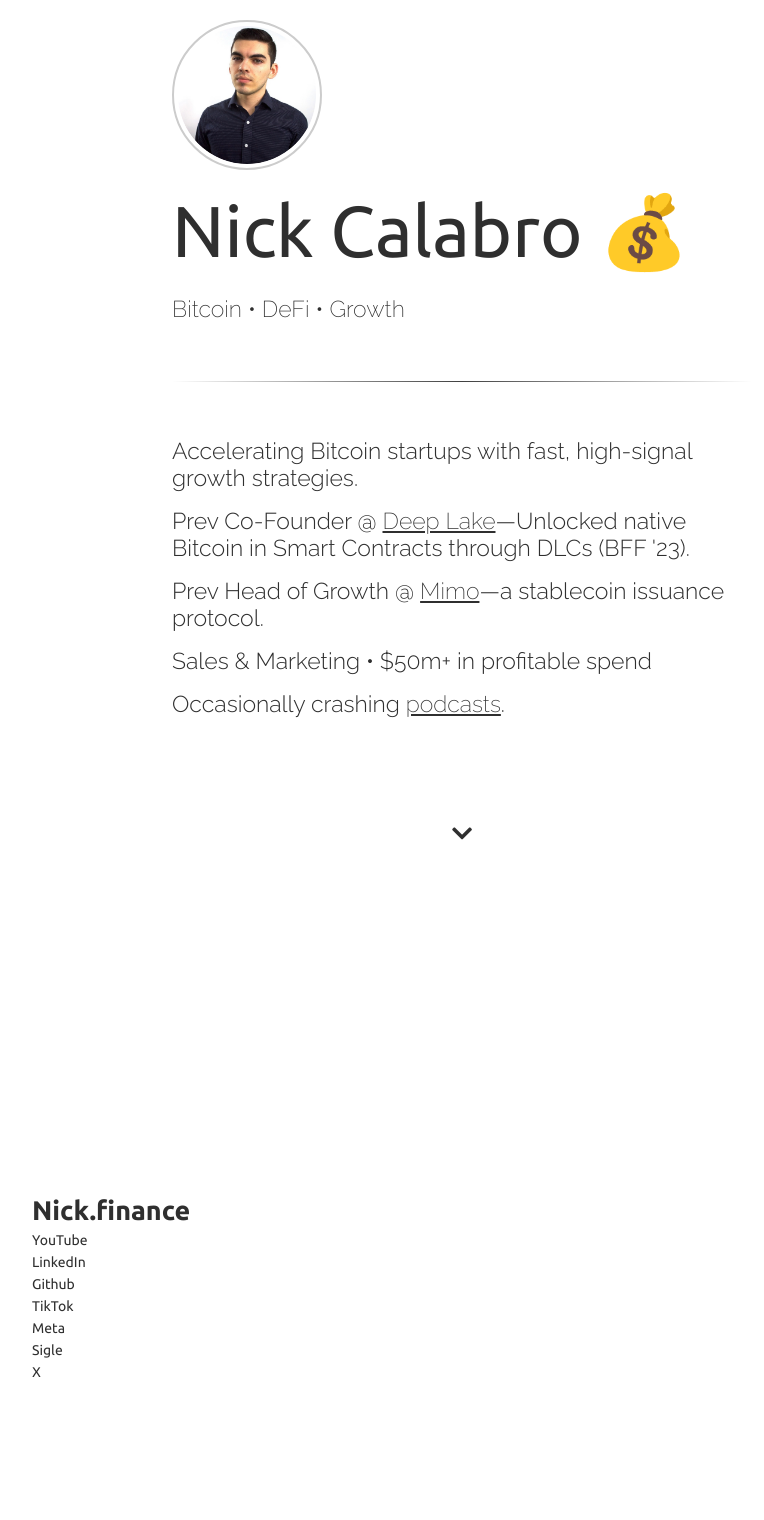
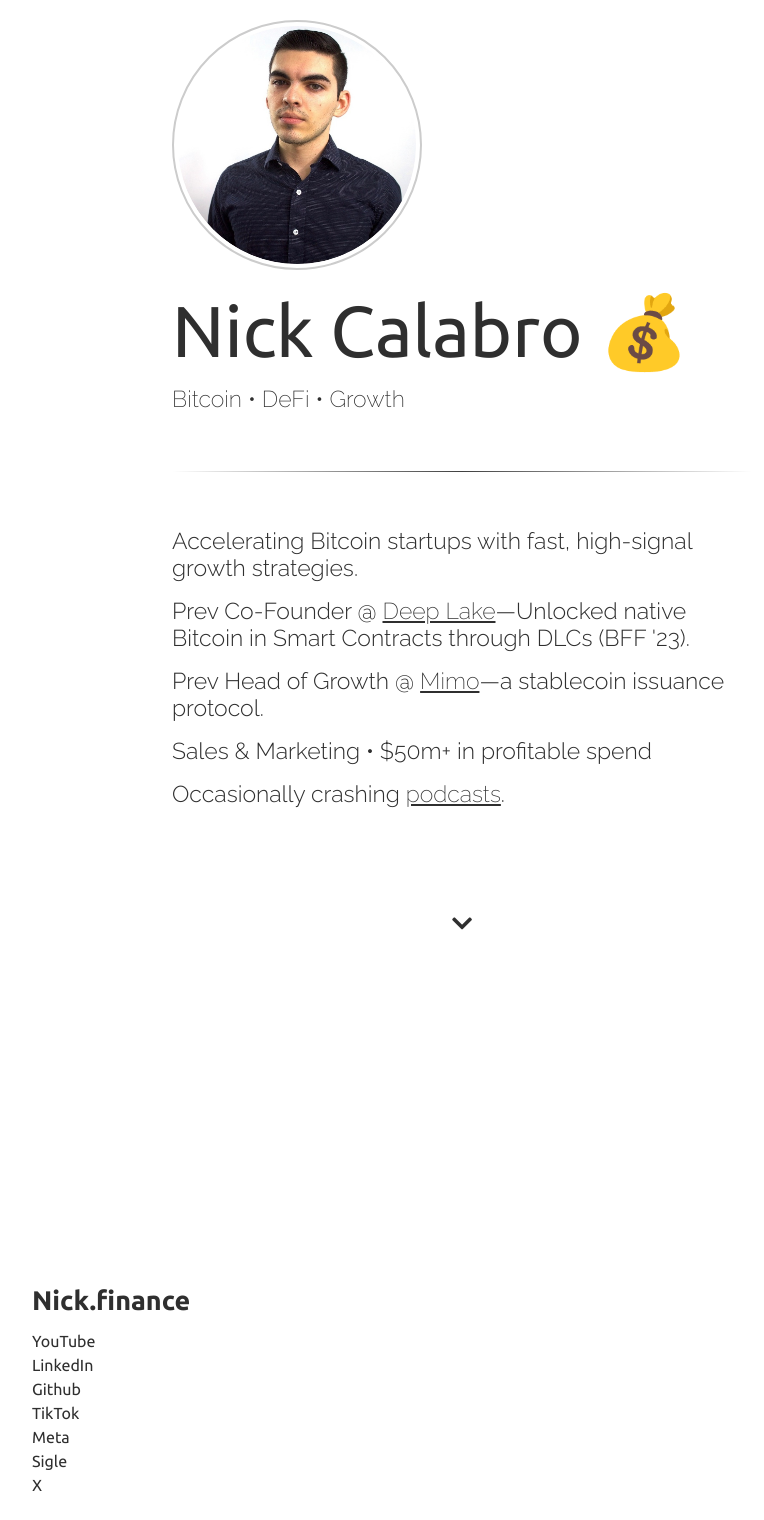
Before and after one commit to NickCalabs/nick.finance, a plain HTML site: page index.html in a window 1280 px wide. Shown: the whole page, without its empty margins (178-942 px from the left). Before the commit the page ends 1403 px from the top, so only its background shows below. Drawn offline with Linux system fonts and the light colour scheme.

Commit message:
update style

```diff
--- a/index.html
+++ b/index.html
@@ -12,7 +12,7 @@
 <body>
 
 <div class="content-area">
-    <img src="nickpic.jpg" alt="Nick Calabro" id="profile-image" class="profile-image">
+    <img src="nickpic.jpg" alt="Nick Calabro" id="profile-image" class="profile-image expanded">
     <h1 class="head-head">Nick Calabro 💰</h1>
     <h2 class="sub-head">Bitcoin • DeFi • Growth</h2>
 
@@ -54,14 +54,6 @@
 document.getElementById('profile-image').onclick = function() {
     this.classList.toggle('expanded');
 
-    document.getElementById('profile-image').addEventListener('click', function() {
-    this.classList.toggle('expanded');
-});
-document.getElementById('profile-image').addEventListener('touchstart', function(event) {
-    this.classList.toggle('expanded');
-    event.preventDefault(); // Prevents additional mouse events on touch devices
-});
-
 };
 </script>
 
--- a/style.css
+++ b/style.css
@@ -40,7 +40,6 @@ p {
     font-size: 23px;
     color: #2f2f2f;
     font-weight: 200;
-    padding-top: 10px;
 }
 
 a {
@@ -160,7 +159,7 @@ h2 {
 }
 
 #profile-image.expanded {
-    max-width: 300px; /* Adjust as needed for the expanded image */
+    max-width: 250px; /* Adjust as needed for the expanded image */
 }
 
 .html-arrow {
@@ -171,6 +170,7 @@ h2 {
 
 .footer-area {
     margin: 0 auto;
+    margin-bottom: 100px;
     max-width: 900px; /* Adjust for a wider footer */
     padding: 20px;
 }
@@ -181,8 +181,8 @@ h2 {
 }
 
 .footer-area li {
-    font-size: 14px;
-    line-height: 22px;
+    font-size: 16px;
+    line-height: 24px;
 }
 
 .footer-area a {
@@ -200,6 +200,10 @@ h2 {
     text-decoration: none;
 }
 
+.footer-area h3 {
+    padding-bottom: 10px;
+}
+
 
 @media (max-width: 768px) {
     .content-area, .footer-area {
```
